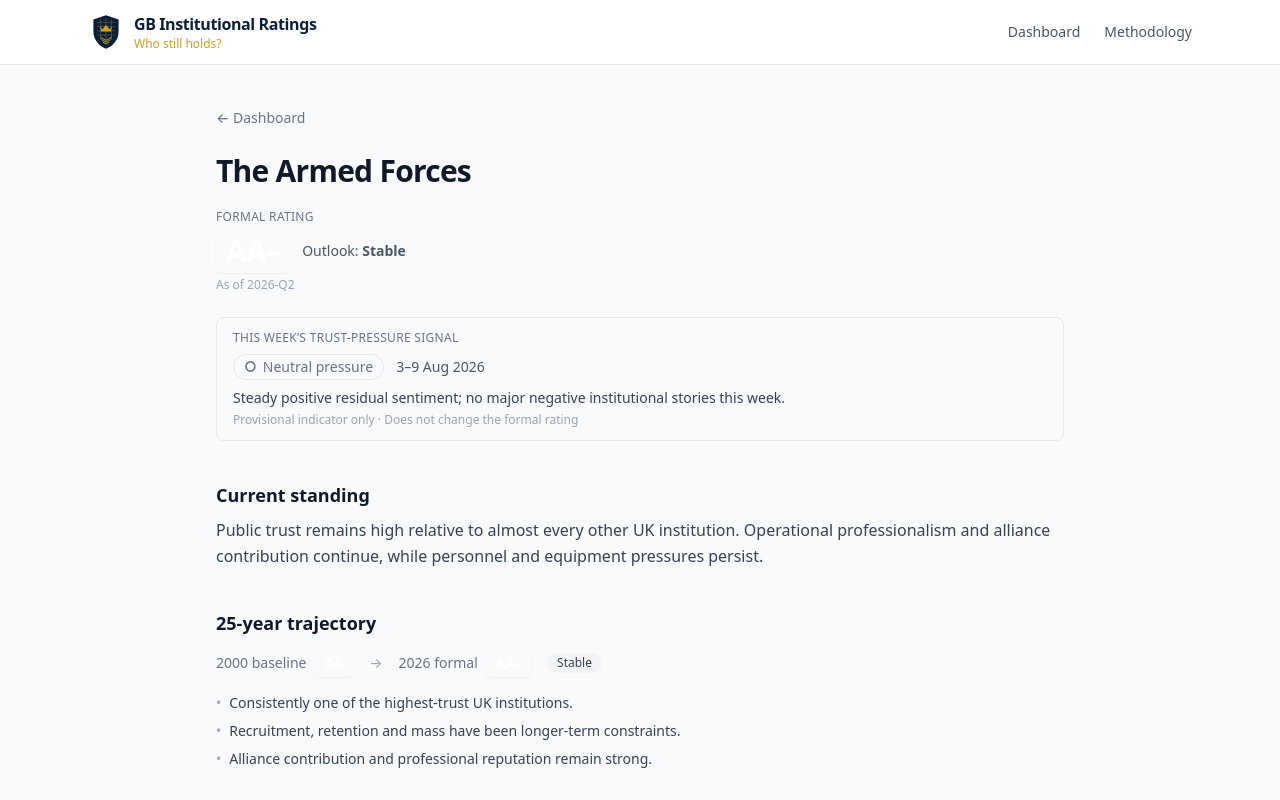
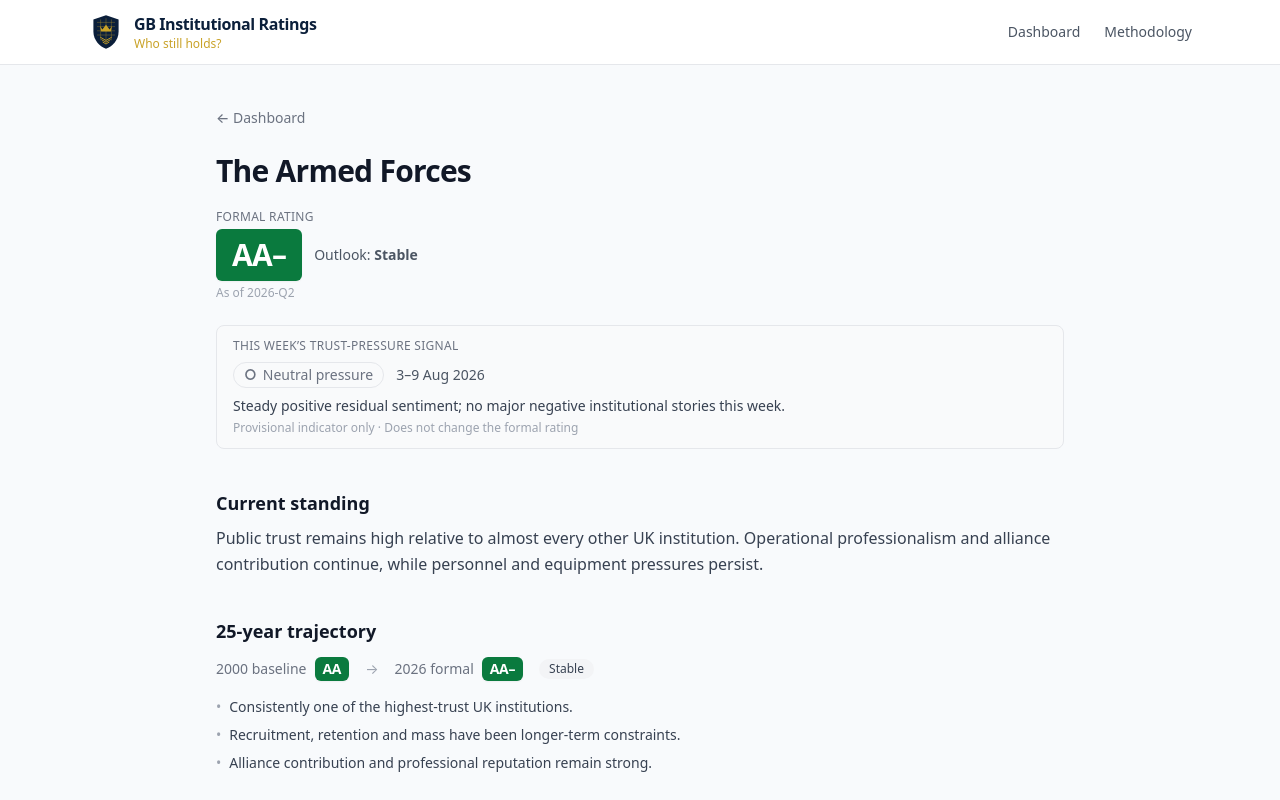
Before and after one commit to stumpyuk1/gir-institutional-ratings, a Next.js app: page /institutions/armed-forces in a window 1280 px wide. Shown: the top 800 px of the page. Built offline with nearby package versions, Linux system fonts and the light colour scheme.

Commit message:
Fix rating badge colours with explicit styles so peer ratings always show

```diff
--- a/components/RatingBadge.tsx
+++ b/components/RatingBadge.tsx
@@ -1,5 +1,38 @@
-import { RatingCode, getRatingBg } from "@/data/institutions";
+import { RatingCode } from "@/data/institutions";
 import clsx from "clsx";
+
+const RATING_BG: Record<string, string> = {
+  AAA: "#0A7A3E",
+  "AA+": "#0A7A3E",
+  AA: "#0A7A3E",
+  "AA–": "#0A7A3E",
+  "AA-": "#0A7A3E",
+  "A+": "#2E8B57",
+  A: "#2E8B57",
+  "A–": "#2E8B57",
+  "A-": "#2E8B57",
+  "BBB+": "#D4A017",
+  BBB: "#D4A017",
+  "BBB–": "#D4A017",
+  "BBB-": "#D4A017",
+  "BB+": "#C75B12",
+  BB: "#C75B12",
+  "BB–": "#C75B12",
+  "BB-": "#C75B12",
+  "B+": "#A31F1F",
+  B: "#A31F1F",
+  "B–": "#A31F1F",
+  "B-": "#A31F1F",
+};
+
+function bgFor(rating: RatingCode): string {
+  if (RATING_BG[rating]) return RATING_BG[rating];
+  if (rating.startsWith("AA") || rating === "AAA") return "#0A7A3E";
+  if (rating.startsWith("A")) return "#2E8B57";
+  if (rating.startsWith("BBB")) return "#D4A017";
+  if (rating.startsWith("BB")) return "#C75B12";
+  return "#A31F1F";
+}
 
 export function RatingBadge({
   rating,
@@ -18,10 +51,10 @@ export function RatingBadge({
   return (
     <span
       className={clsx(
-        "rating-badge shadow-sm",
-        getRatingBg(rating),
+        "inline-flex items-center justify-center font-bold tracking-tight rounded-md text-white shadow-sm",
         sizeClasses[size]
       )}
+      style={{ backgroundColor: bgFor(rating) }}
     >
       {rating}
     </span>
```
